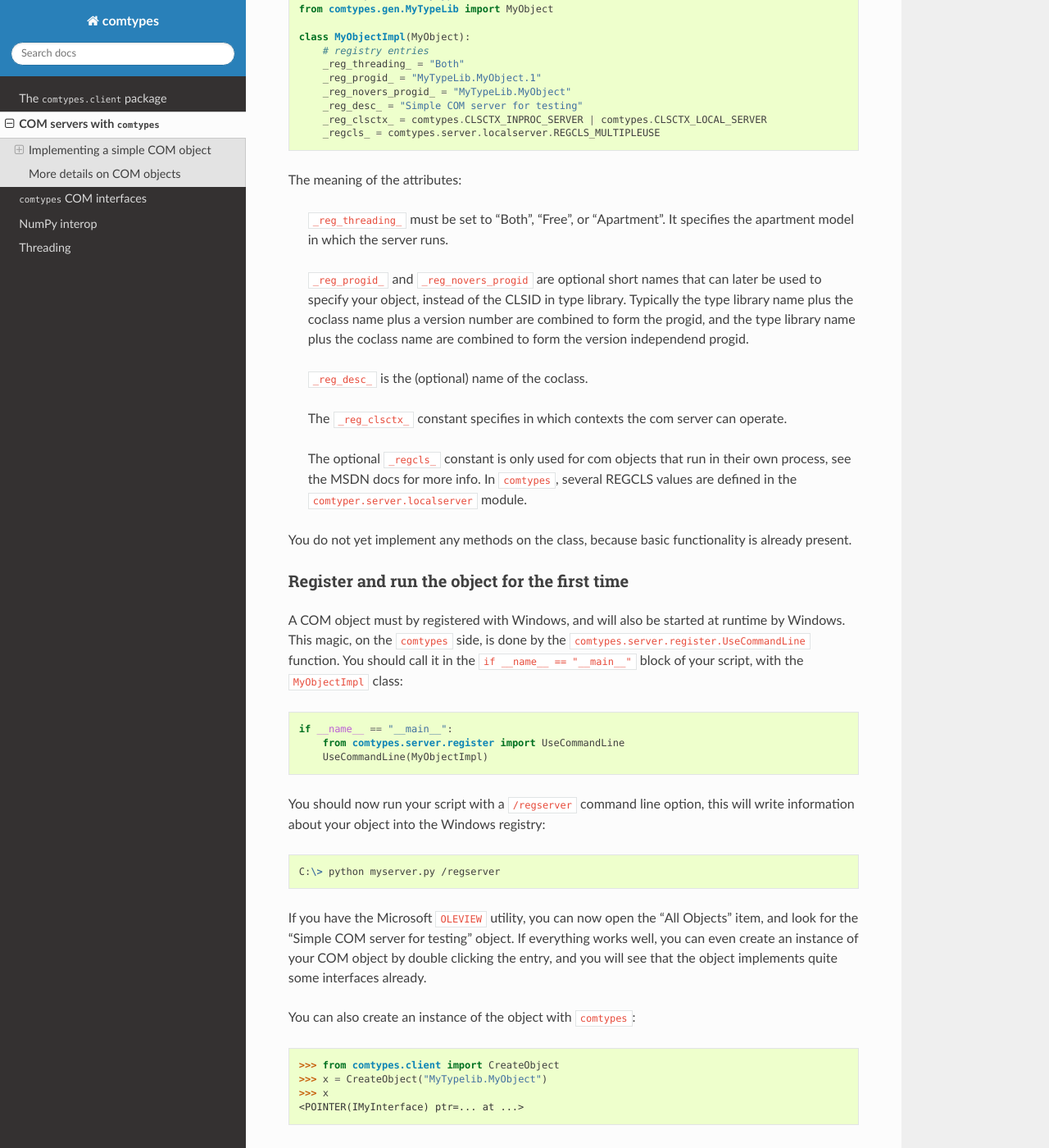
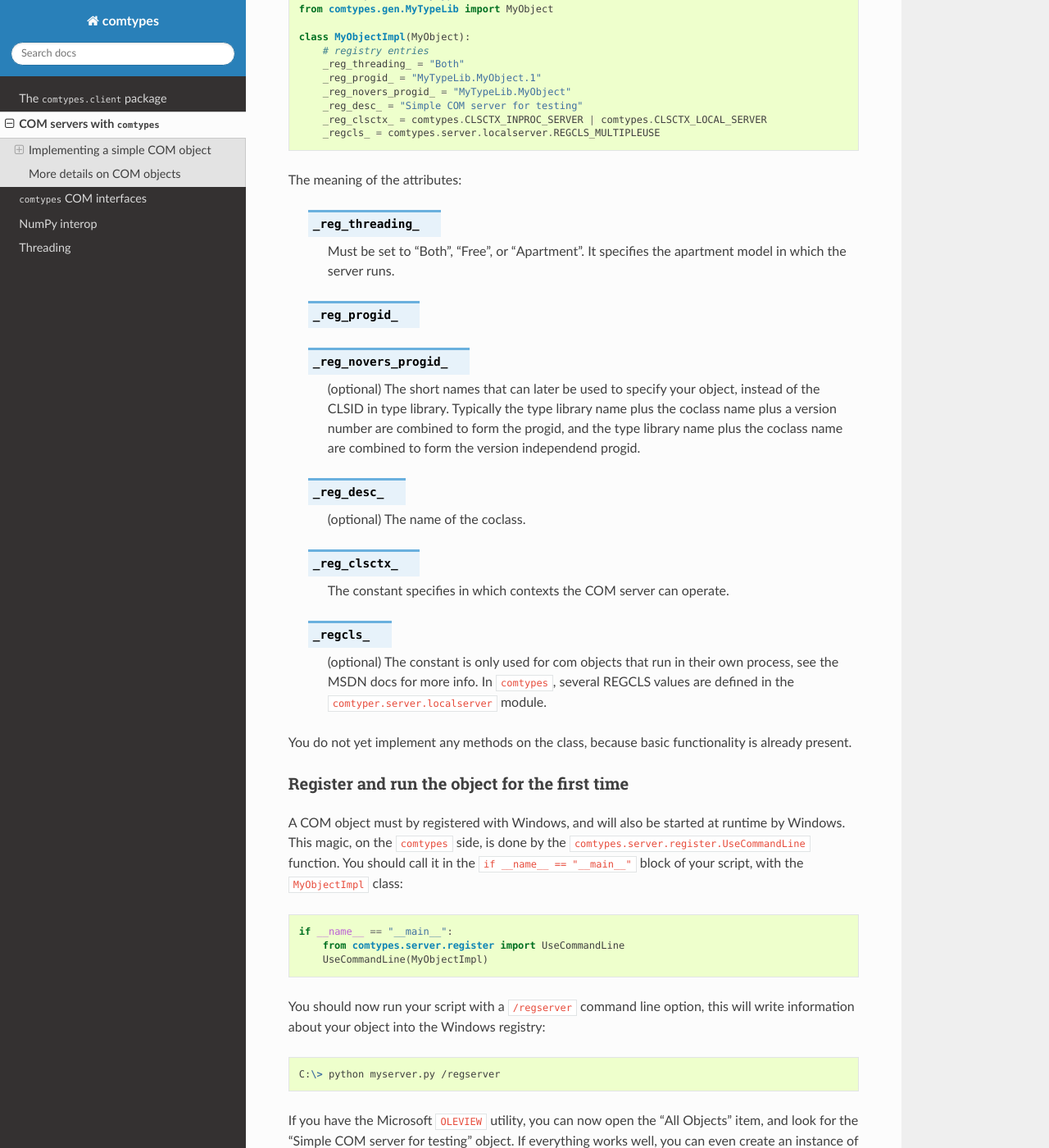
Before and after one commit to enthought/comtypes, a Sphinx documentation site: the page built from docs/source/server.rst, in a window 1280 px wide and 1400 px high, scrolled down 1939 px. Shown: the whole window at 82% size. Built offline with Sphinx 7.4.7 and the Read the Docs theme 3.1.0, drawn with Linux system fonts in a browser that asks for light colours.

Commit message:
Add directives.

```diff
--- a/docs/source/server.rst
+++ b/docs/source/server.rst
@@ -101,25 +101,36 @@ are not in the type library.
 
 The meaning of the attributes:
 
-    ``_reg_threading_`` must be set to "Both", "Free", or "Apartment".
-    It specifies the apartment model in which the server runs.
+    .. py:attribute:: _reg_threading_
 
-    ``_reg_progid_`` and ``_reg_novers_progid`` are optional short
-    names that can later be used to specify your object, instead of
-    the CLSID in type library.  Typically the type library name plus
-    the coclass name plus a version number are combined to form the
-    progid, and the type library name plus the coclass name are
-    combined to form the version independend progid.
+        Must be set to "Both", "Free", or "Apartment".
+        It specifies the apartment model in which the server runs.
 
-    ``_reg_desc_`` is the (optional) name of the coclass.
+    .. py:attribute:: _reg_progid_
+    .. py:attribute:: _reg_novers_progid_
 
-    The ``_reg_clsctx_`` constant specifies in which contexts the com
-    server can operate.
+        (optional) The short names that can later be used to specify
+        your object, instead of the CLSID in type library.  Typically
+        the type library name plus the coclass name plus a version
+        number are combined to form the progid, and the type library
+        name plus the coclass name are combined to form the version
+        independend progid.
 
-    The optional ``_regcls_`` constant is only used for com objects
-    that run in their own process, see the MSDN docs for more info.
-    In |comtypes|, several REGCLS values are defined in the
-    ``comtyper.server.localserver`` module.
+    .. py:attribute:: _reg_desc_
+
+        (optional) The name of the coclass.
+
+    .. py:attribute:: _reg_clsctx_
+
+        The constant specifies in which contexts the COM server can
+        operate.
+
+    .. py:attribute:: _regcls_
+
+        (optional) The constant is only used for com objects that
+        run in their own process, see the MSDN docs for more info.
+        In |comtypes|, several REGCLS values are defined in the
+        ``comtyper.server.localserver`` module.
 
 You do not yet implement any methods on the class, because basic
 functionality is already present.
```
